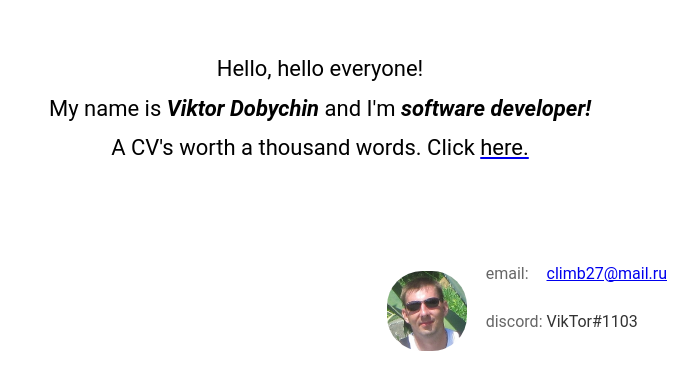
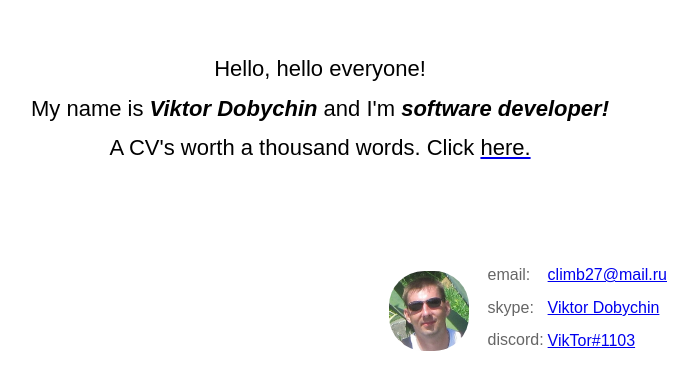
Before and after one commit to vdobychin/vdobychin.github.io, a plain HTML site: page index.html in a window 1280 px wide. Shown: the part 101-490 px from the top of the page, without its empty margins (320-1018 px from the left). Drawn offline with Linux system fonts and the light colour scheme.

Commit message:
add change

```diff
--- a/css/style.css
+++ b/css/style.css
@@ -1,5 +1,5 @@
 body {
-	font-family: 'Roboto', sans-serif;
+	font-family: sans-serif;
 	font-size: 16px;
 	color: #333;
 }
--- a/index.html
+++ b/index.html
@@ -28,27 +28,36 @@
           </a>
         </span>
       </div>
-      <div>
       <table align="right">
         <tbody>
           <tr>
-              <td rowspan="2">
+            <td rowspan="3">
               <img src="vdobychin.jpg" alt="Viktor Dobychin" title="Viktor Dobychin">
             </td>
-              <td class="contact">email:</td>
+            <td>
+              <span class="contact">email:</span>
+            </td>
     			  <td>
               <a href="mailto:climb27@mail.ru">climb27@mail.ru</a>
     			  </td>
     		  </tr>
           <tr>
-              <td class="contact">discord:</td>
             <td>
-                <p>VikTor#1103</p>
+              <span class="contact">skype:</span></td>
+            <td>
+              <a href="skype:Viktor Dobychin">Viktor Dobychin</a>
+            </td>
+          </tr>
+          <tr>
+            <td>
+              <span class="contact">discord:</span>
+            </td>
+            <td>
+              <a href="https://discord.com">VikTor#1103</a>
             </td>
           </tr>
         </tbody>
       </table>
     </div>
-    </div>
   </body>
 </html>
```
Lines whose indentation alone changed are shown as unchanged.
